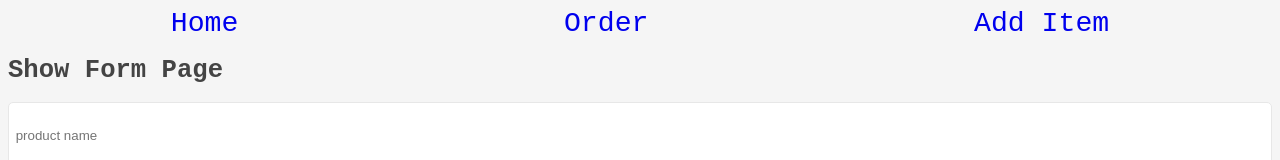
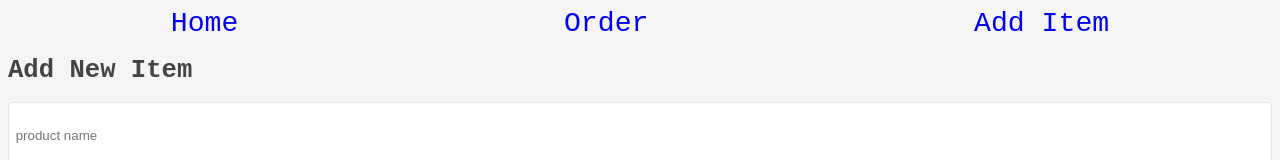
Before and after one commit to clarkej91/inventory_app, a React (Create React App) app: page /form in a window 1280 px wide. Shown: the top 160 px of the page. Built offline with nearby package versions, Linux system fonts and the light colour scheme; no server answers.

Commit message:
working project for tomorrow

```diff
--- a/src/App.js
+++ b/src/App.js
@@ -75,6 +75,7 @@ class App extends Component {
   handleSubtract(product){
     (product.qty = parseInt(product.qty) - 1)
     if(product.qty <= product.low_stock_value){
+      alert(`${product.product_name} is low in stock`)
       let filterArray = []
         filterArray.push(product)
         this.setFilter(filterArray)
--- a/src/components/Form.js
+++ b/src/components/Form.js
@@ -68,7 +68,7 @@ class Form extends Component {
     }
     return (
       <div>
-      <h1> Show Form Page </h1>
+      <h1> Add New Item </h1>
         <form onSubmit={this.handleSubmit}>
           <input
             type="text"
--- a/src/components/OrderList.js
+++ b/src/components/OrderList.js
@@ -18,7 +18,7 @@ class OrderList extends Component {
             <div
 
             key={index}>
-              <h2>{`Product ${product.product_name}`}</h2>
+              <h2>{`Product: ${product.product_name}`}</h2>
               <h2>Price:
               <NumberFormat value={product.price} displayType={'text'} thousandSeparator={true} prefix={'$'} renderText={value => <div>{value}</div>} />
               </h2>
```
